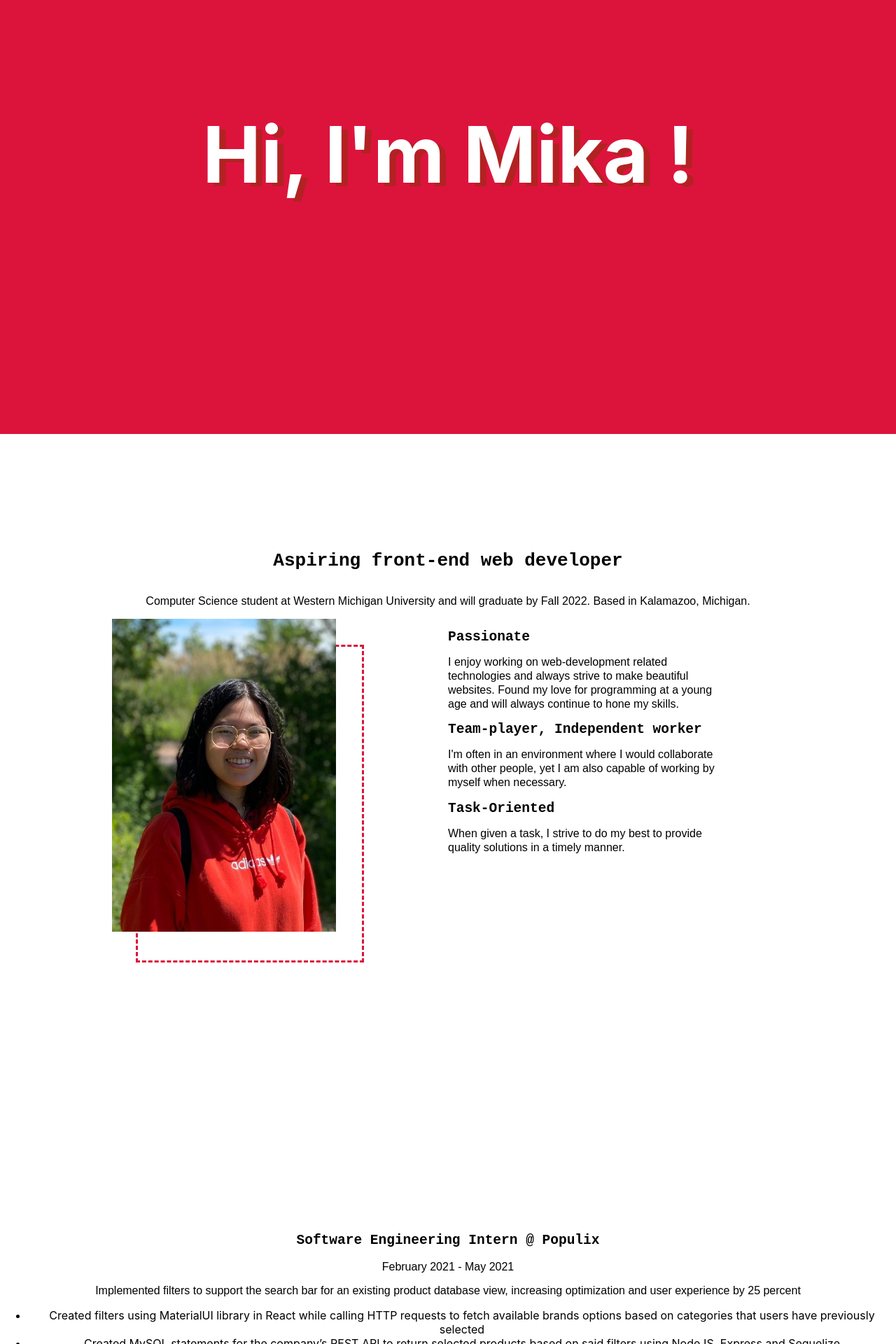
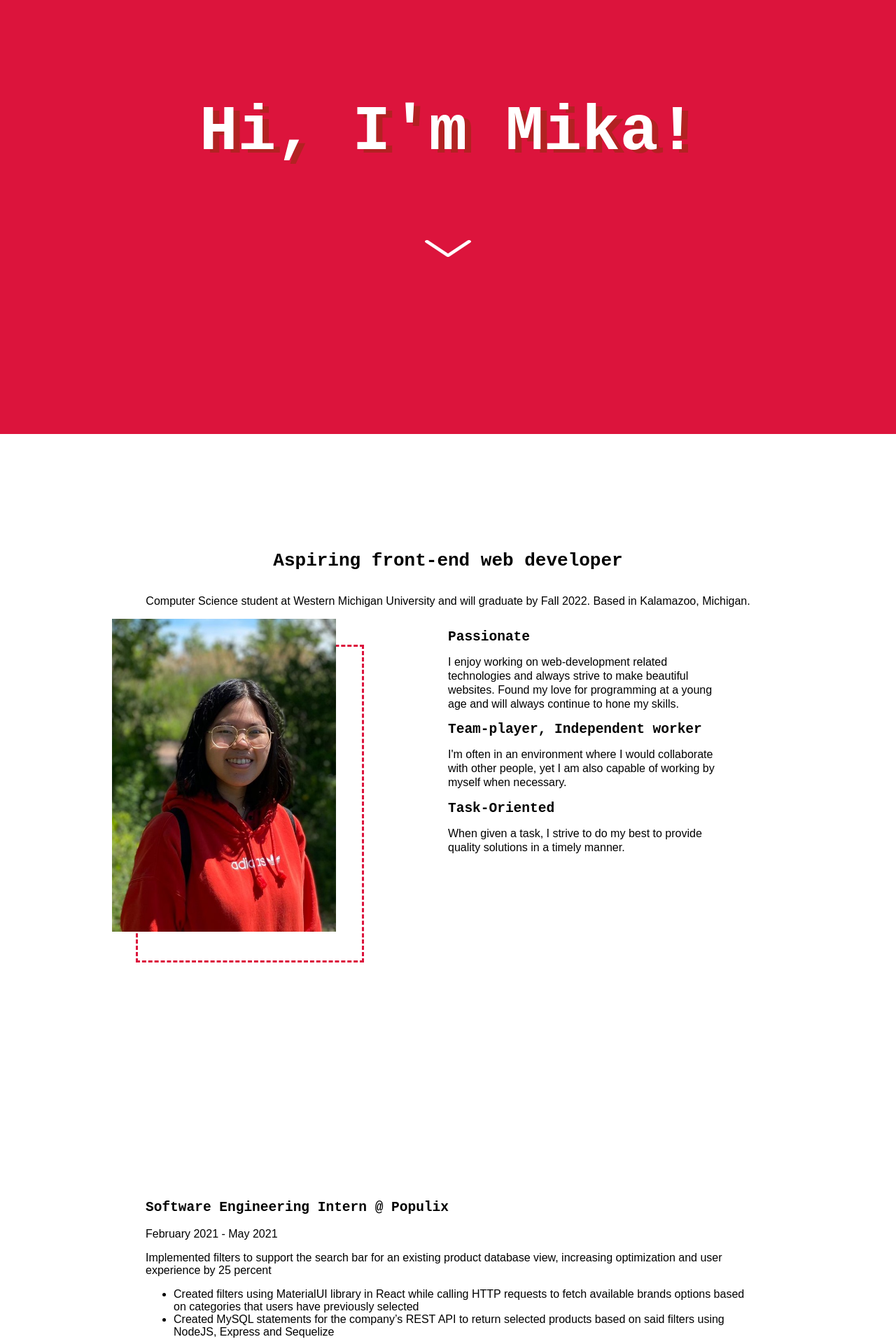
Before and after one commit to TheyFoundMing/portfolio, a React (Create React App) app: page / in a window 1280 px wide. Shown: the part 180-2100 px from the top of the page at 70% size. Built offline with nearby package versions, Linux system fonts and the light colour scheme.

Commit message:
add transitions, tweak #experience

```diff
--- a/src/App.js
+++ b/src/App.js
@@ -1,4 +1,6 @@
 import portfolioImg from "./img/portfolio.jpeg";
+import arrow from "./img/down-thick.png";
+
 import github from "./img/github.png";
 import linkedin from "./img/linkedin-logo.png";
 import resume from "./img/cv.png";
@@ -11,7 +13,8 @@ function App() {
   return (
     <div className="App">
       <div id="intro" className="mini-view">
-        Hi, I'm Mika !
+        <h2>Hi, I'm Mika!</h2>
+        <img src={arrow} alt="" />
       </div>
       <div id="about" className="mini-view vertical ">
         <h1>Aspiring front-end web developer</h1>
@@ -75,7 +78,7 @@ function App() {
         </div>
       </div> */}
       <div id="experience" className="mini-view vertical">
-        <div>
+        <div class="position">
           <h2>Software Engineering Intern @ Populix</h2>
           <span>February 2021 - May 2021</span>
           <p>
@@ -98,7 +101,7 @@ function App() {
           </ul>
         </div>
 
-        <div>
+        <div class="position">
           <h2>Grading Assistant @ Western Michigan University</h2>
           <span>January 2021 - May 2021</span>
           <p>
@@ -209,7 +212,9 @@ function App() {
         </div>
       </div>
       <footer className="vertical">
-        <a href="mailto:someone@yoursite.com">Let's work together</a>
+        <a href="mailto:michaellatjandra.magtibay@wmich.edu">
+          Let's work together
+        </a>
         <div>
           <img src={github} alt="" />
           <img src={linkedin} alt="" />
--- a/src/index.css
+++ b/src/index.css
@@ -12,6 +12,7 @@ code {
     monospace;
 }
 
+#intro,
 h1,
 h2,
 h3,
@@ -23,7 +24,8 @@ footer {
 }
 
 p,
-span {
+span,
+ul {
   font-family: sans-serif;
 }
 
@@ -36,11 +38,9 @@ span {
 }
 
 #intro {
+  display: flex;
+  flex-direction: column;
   background-color: crimson;
-  font-weight: bold;
-  font-size: 7em;
-  color: white;
-  text-shadow: 9px 5px firebrick;
 }
 
 .skill-table {
@@ -141,6 +141,7 @@ footer div img {
   padding: 1.5em;
   text-align: left;
   line-height: 1.25;
+  transition: box-shadow 0.15s;
 }
 
 .card:hover {
@@ -201,3 +202,78 @@ footer div img {
   margin-left: 0.2em;
   margin-bottom: 0.25em;
 }
+
+#experience {
+  text-align: left;
+  padding: 0em 13em;
+}
+
+.position {
+  position: relative;
+}
+
+.position::after {
+  content: "";
+  position: absolute;
+  width: 0%;
+  height: 3px;
+  background-color: crimson;
+  top: 43px;
+  left: 0px;
+  transition: width 0.5s;
+  transition-timing-function: ease-out;
+}
+
+.position:hover::after {
+  width: 80%;
+}
+
+#intro img {
+  height: 4rem;
+  width: 6rem;
+  opacity: 0;
+}
+
+#intro h2 {
+  font-weight: bold;
+  font-size: 7em;
+  color: white;
+  text-shadow: 9px 5px firebrick;
+}
+
+@keyframes intro-start {
+  from {
+    opacity: 0;
+  }
+  to {
+    opacity: 1;
+  }
+}
+
+@keyframes intro-loop {
+  0% {
+    padding: 0em;
+  }
+  50% {
+    padding: 0.2em;
+  }
+  100% {
+    padding: 0em;
+  }
+}
+
+#intro img {
+  animation-name: intro-start;
+  animation-duration: 0.25s;
+  animation-delay: 1s;
+  animation-iteration-count: 1;
+  animation-fill-mode: forwards;
+  animation-timing-function: ease-out;
+}
+
+#intro h2 {
+  animation-name: intro-loop;
+  animation-duration: 1.5s;
+  animation-delay: 1.5s;
+  animation-iteration-count: infinite;
+}
--- a/src/index.js
+++ b/src/index.js
@@ -1,14 +1,16 @@
-import React from 'react';
-import ReactDOM from 'react-dom';
-import './index.css';
-import App from './App';
-import reportWebVitals from './reportWebVitals';
+import React from "react";
+import ReactDOM from "react-dom";
+import "./index.css";
+import App from "./App";
+import reportWebVitals from "./reportWebVitals";
 
 ReactDOM.render(
   <React.StrictMode>
     <App />
+    <script src="https://cdnjs.cloudflare.com/ajax/libs/gsap/3.9.1/gsap.min.js"></script>
+    <script src="https://cdnjs.cloudflare.com/ajax/libs/gsap/3.9.1/ScrollTrigger.min.js"></script>
   </React.StrictMode>,
-  document.getElementById('root')
+  document.getElementById("root")
 );
 
 // If you want to start measuring performance in your app, pass a function
```
Also changed, not shown: src/img/down-thick.png (added), src/img/down-thin.png (added).
